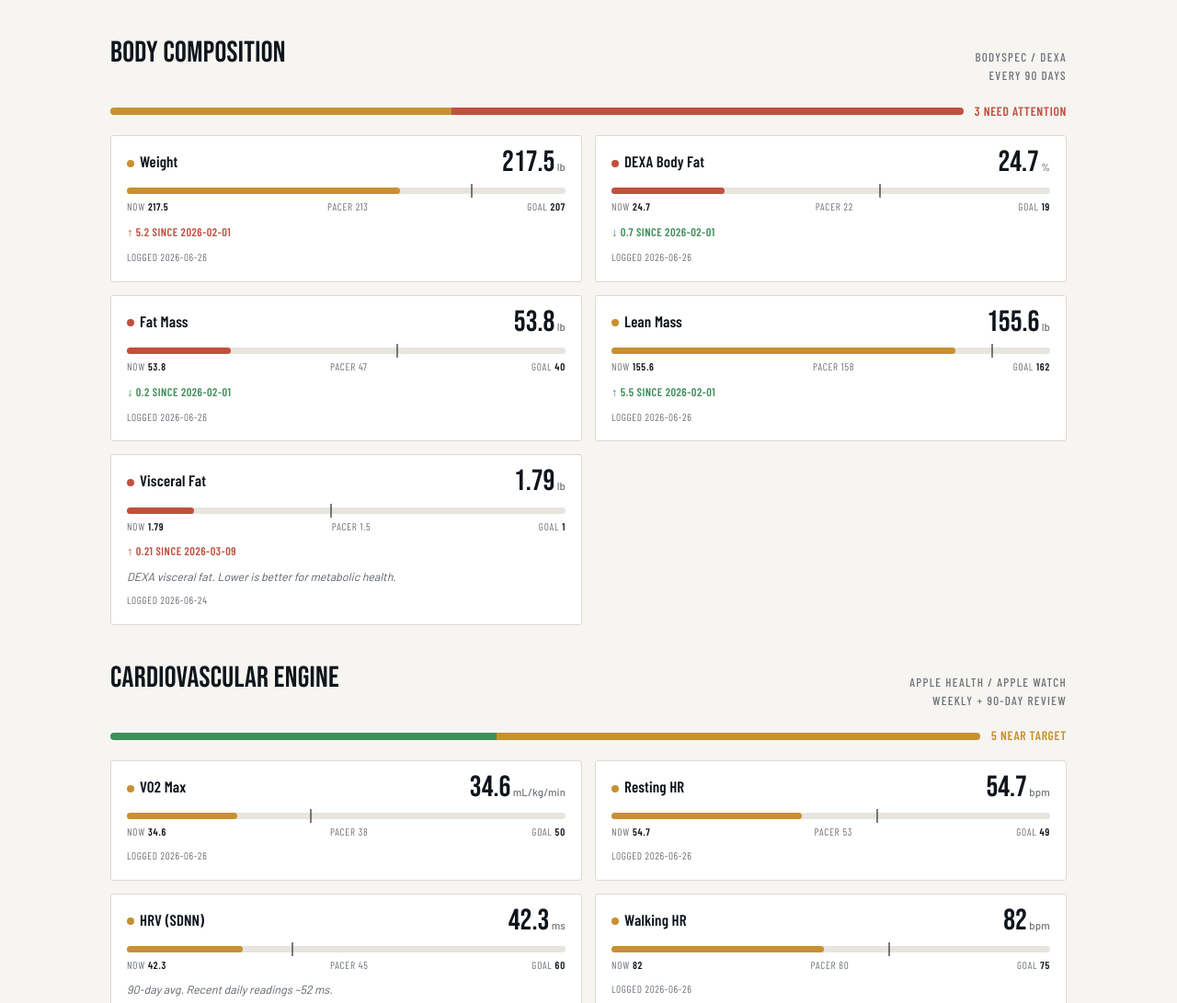
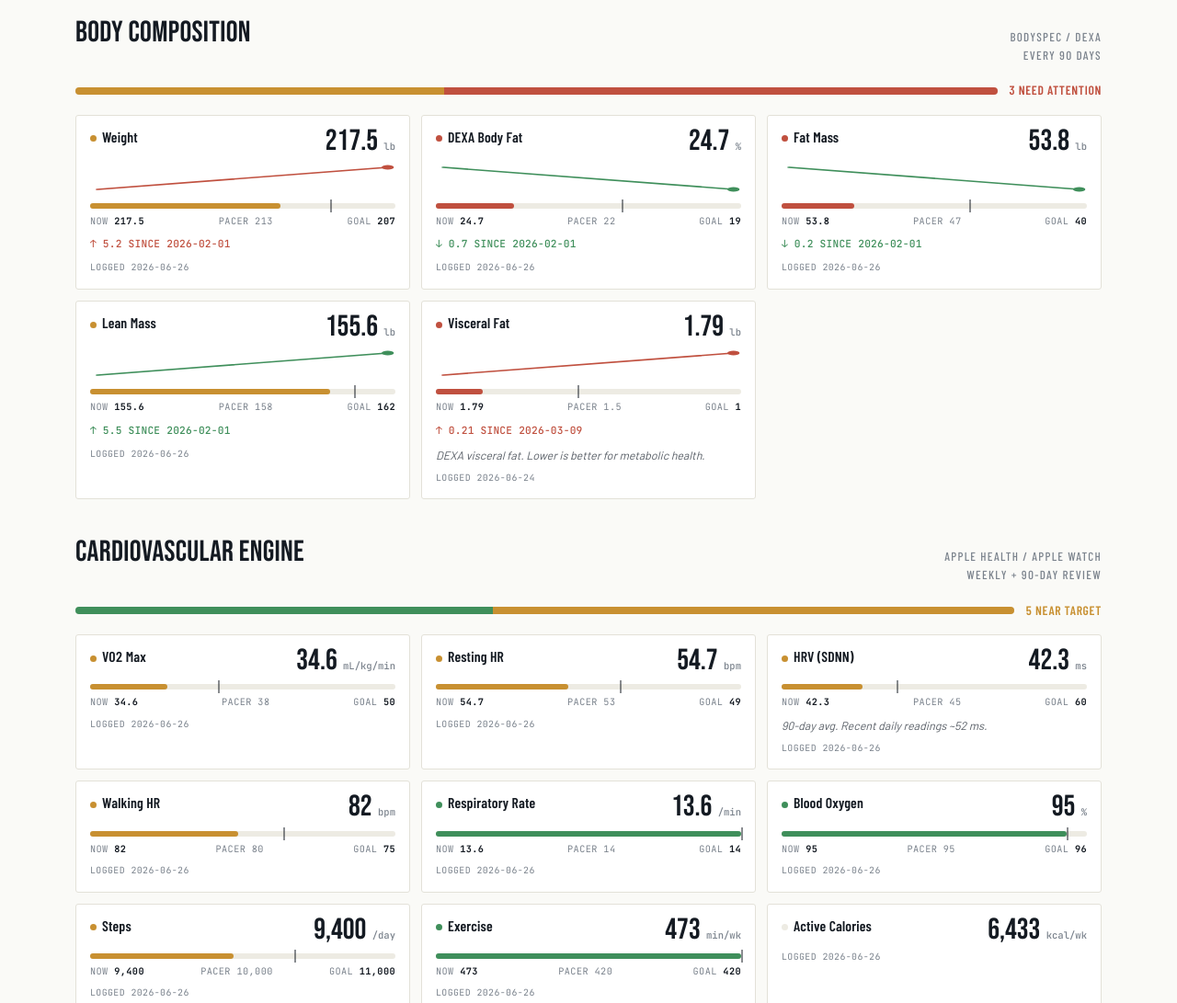
Before and after one commit to FunctionalCoreFitness/Project-50, a plain HTML site: page index.html in a window 1280 px wide. Shown: the part 1380-2471 px from the top of the page at 92% size. Drawn offline with nearby package versions, Linux system fonts and the light colour scheme.

Commit message:
Add files via upload

```diff
--- a/index.html
+++ b/index.html
@@ -6,20 +6,22 @@
 <title>Project 50 — Omar Lima</title>
 <link rel="preconnect" href="https://fonts.googleapis.com">
 <link rel="preconnect" href="https://fonts.gstatic.com" crossorigin>
-<link href="https://fonts.googleapis.com/css2?family=Bebas+Neue&family=Barlow+Condensed:wght@400;500;600;700&family=Barlow:wght@400;500;600&display=swap" rel="stylesheet">
+<link href="https://fonts.googleapis.com/css2?family=Bebas+Neue&family=Barlow+Condensed:wght@400;500;600;700&family=Barlow:wght@400;500;600&family=JetBrains+Mono:wght@400;500;700&display=swap" rel="stylesheet">
 <style>
   :root{
-    --ink:#10151c;
-    --paper:#f6f5f1;
+    --ink:#141a22;
+    --paper:#fafaf7;
     --card:#ffffff;
-    --line:#dcdad2;
-    --muted:#6b7078;
+    --line:#e3e1d8;
+    --hair:#eeece4;
+    --muted:#7a828c;
     --navy:#16243a;
     --steel:#4a7ec7;
     --green:#3f8f5b;
     --amber:#c89031;
     --red:#c0503f;
-    --track:#e7e5dd;
+    --track:#edebe3;
+    --mono:'JetBrains Mono',ui-monospace,monospace;
   }
   *{box-sizing:border-box;margin:0;padding:0}
   html{scroll-behavior:smooth}
@@ -29,8 +31,9 @@
     color:var(--ink);
     line-height:1.5;
     -webkit-font-smoothing:antialiased;
+    font-variant-numeric:tabular-nums;
   }
-  .wrap{max-width:1080px;margin:0 auto;padding:0 20px}
+  .wrap{max-width:1160px;margin:0 auto;padding:0 22px}
 
   /* ---------- Header ---------- */
   header{
@@ -84,37 +87,44 @@
   .sec-title{font-family:'Bebas Neue',sans-serif;font-size:2rem;line-height:1;letter-spacing:.01em}
   .sec-meta{font-family:'Barlow Condensed',sans-serif;font-size:.82rem;text-transform:uppercase;letter-spacing:.1em;color:var(--muted);font-weight:500;text-align:right}
 
-  .grid{display:grid;grid-template-columns:repeat(2,1fr);gap:14px}
+  .grid{display:grid;grid-template-columns:repeat(3,1fr);gap:12px}
+  @media(max-width:900px){.grid{grid-template-columns:repeat(2,1fr)}}
+  @media(max-width:560px){.grid{grid-template-columns:1fr}}
 
   .metric{
     background:var(--card);border:1px solid var(--line);border-radius:3px;
-    padding:15px 17px 17px;position:relative;
+    padding:14px 15px 15px;position:relative;
+    transition:border-color .15s ease, box-shadow .15s ease;
   }
-  .metric.untracked{opacity:.62}
+  .metric:hover{border-color:#cfcdc3;box-shadow:0 1px 0 rgba(20,26,34,.04),0 6px 18px -12px rgba(20,26,34,.25)}
+  .metric.untracked{opacity:.6}
   .m-top{display:flex;justify-content:space-between;align-items:flex-start;gap:10px}
-  .m-name{font-family:'Barlow Condensed',sans-serif;font-weight:600;font-size:1.05rem;letter-spacing:.01em}
-  .m-val{font-family:'Bebas Neue',sans-serif;font-size:2rem;line-height:.85;text-align:right;white-space:nowrap}
-  .m-val small{font-size:.72rem;font-family:'Barlow',sans-serif;color:var(--muted);letter-spacing:.01em;font-weight:500}
-  .m-val.empty{color:var(--line)}
+  .m-name{font-family:'Barlow Condensed',sans-serif;font-weight:600;font-size:.98rem;letter-spacing:.01em;line-height:1.15}
+  .m-val{font-family:'Bebas Neue',sans-serif;font-size:2rem;line-height:.85;text-align:right;white-space:nowrap;font-feature-settings:"tnum"}
+  .m-val small{font-size:.66rem;font-family:var(--mono);color:var(--muted);letter-spacing:0;font-weight:500}
+  .m-val.empty{color:var(--track)}
 
-  .dot{display:inline-block;width:8px;height:8px;border-radius:50%;margin-right:6px;vertical-align:middle}
-  .s-green{background:var(--green)} .s-amber{background:var(--amber)} .s-red{background:var(--red)} .s-none{background:var(--line)}
+  .dot{display:inline-block;width:7px;height:7px;border-radius:50%;margin-right:6px;vertical-align:middle}
+  .s-green{background:var(--green)} .s-amber{background:var(--amber)} .s-red{background:var(--red)} .s-none{background:var(--track)}
+
+  /* sparkline */
+  .spark{display:block;width:100%;height:30px;margin:12px 0 4px}
 
   /* pacer bar — the signature element */
-  .bar{margin-top:14px}
-  .bar-track{position:relative;height:7px;background:var(--track);border-radius:4px;overflow:visible}
+  .bar{margin-top:12px}
+  .bar-track{position:relative;height:6px;background:var(--track);border-radius:4px;overflow:visible}
   .bar-fill{position:absolute;left:0;top:0;bottom:0;border-radius:4px;background:var(--steel);transition:width .6s ease}
   .bar-fill.green{background:var(--green)} .bar-fill.amber{background:var(--amber)} .bar-fill.red{background:var(--red)}
-  .pacer-tick{position:absolute;top:-4px;bottom:-4px;width:2px;background:var(--ink);opacity:.55}
-  .bar-labels{display:flex;justify-content:space-between;margin-top:6px;font-family:'Barlow Condensed',sans-serif;font-size:.7rem;text-transform:uppercase;letter-spacing:.07em;color:var(--muted)}
-  .bar-labels b{color:var(--ink);font-weight:600}
+  .pacer-tick{position:absolute;top:-4px;bottom:-4px;width:2px;background:var(--ink);opacity:.5}
+  .bar-labels{display:flex;justify-content:space-between;margin-top:6px;font-family:var(--mono);font-size:.64rem;text-transform:uppercase;letter-spacing:.04em;color:var(--muted)}
+  .bar-labels b{color:var(--ink);font-weight:700}
 
-  .m-date{margin-top:9px;font-size:.7rem;color:var(--muted);font-family:'Barlow Condensed',sans-serif;letter-spacing:.06em;text-transform:uppercase}
+  .m-date{margin-top:9px;font-size:.62rem;color:var(--muted);font-family:var(--mono);letter-spacing:.04em;text-transform:uppercase}
   .m-note{margin-top:9px;font-size:.78rem;color:#5a6068;line-height:1.35;font-style:italic}
   .m-warn{margin-top:11px;padding:9px 12px;background:rgba(192,80,63,.12);border:1px solid var(--red);border-radius:3px;color:var(--red);font-family:'Barlow Condensed',sans-serif;font-weight:600;font-size:.85rem;letter-spacing:.02em;line-height:1.35}
-  .trend{display:inline-block;margin-top:9px;font-family:'Barlow Condensed',sans-serif;font-size:.78rem;font-weight:600;letter-spacing:.04em;text-transform:uppercase}
-  .m-target{margin-top:11px;font-family:'Barlow Condensed',sans-serif;font-size:.82rem;letter-spacing:.05em;text-transform:uppercase;color:var(--muted)}
-  .m-target b{color:var(--ink);font-weight:600}
+  .trend{display:inline-block;margin-top:9px;font-family:var(--mono);font-size:.7rem;font-weight:500;letter-spacing:.02em;text-transform:uppercase}
+  .m-target{margin-top:11px;font-family:var(--mono);font-size:.7rem;letter-spacing:.02em;text-transform:uppercase;color:var(--muted)}
+  .m-target b{color:var(--ink);font-weight:700}
   .tr-good{color:var(--green)} .tr-bad{color:var(--red)}
 
   /* Protocol */
@@ -335,6 +345,29 @@ function evaluate(m){
   return {status, pct, pacerPct};
 }
 
+function sparkline(m){
+  if(!m.history || !m.history.length || m.value==null) return "";
+  // build series: history values (oldest->newest) then current
+  const pts = [...m.history.map(h=>h.value), m.value].filter(v=>v!=null);
+  if(pts.length<2) return "";
+  const w=120, h=30, pad=3;
+  const min=Math.min(...pts), max=Math.max(...pts);
+  const range=(max-min)||1;
+  const x=i=> pad + i*(w-2*pad)/(pts.length-1);
+  const y=v=> h-pad - ((v-min)/range)*(h-2*pad);
+  const dPath = pts.map((v,i)=>`${i?'L':'M'}${x(i).toFixed(1)},${y(v).toFixed(1)}`).join(' ');
+  // color by whether the latest move is improving
+  const last=pts[pts.length-1], prev=pts[pts.length-2];
+  let stroke='var(--steel)';
+  if(m.direction==='up') stroke = last>=prev ? 'var(--green)':'var(--red)';
+  else if(m.direction==='down') stroke = last<=prev ? 'var(--green)':'var(--red)';
+  const cx=x(pts.length-1), cy=y(last);
+  return `<svg class="spark" viewBox="0 0 ${w} ${h}" preserveAspectRatio="none" aria-hidden="true">
+    <path d="${dPath}" fill="none" stroke="${stroke}" stroke-width="1.6" stroke-linejoin="round" stroke-linecap="round"/>
+    <circle cx="${cx.toFixed(1)}" cy="${cy.toFixed(1)}" r="2.4" fill="${stroke}"/>
+  </svg>`;
+}
+
 function metricCard(m){
   const ev=evaluate(m);
   const untracked = m.value===null||m.value===undefined;
@@ -399,11 +432,14 @@ function metricCard(m){
     }
   }
 
+  const sparkHtml = sparkline(m);
+
   return `<div class="metric ${untracked?'untracked':''}">
     <div class="m-top">
       <div class="m-name"><span class="dot ${sClass}"></span>${m.name}</div>
       ${valHtml}
     </div>
+    ${sparkHtml}
     ${barHtml}
     ${warnHtml}
     ${targetHtml}
```
